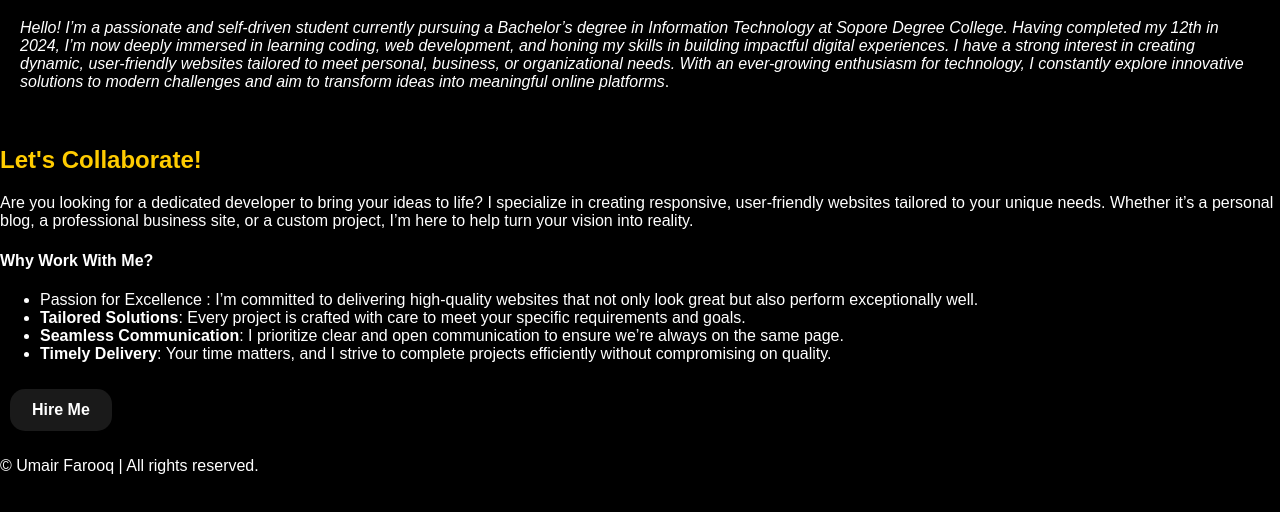
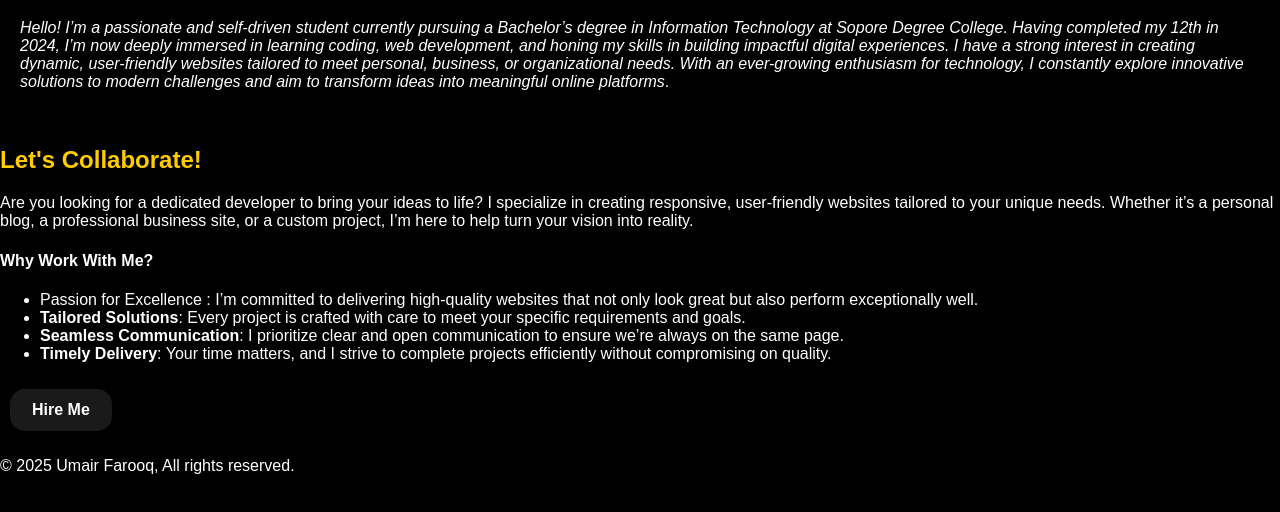
Before and after one commit to umairr6/umair-farooq, a plain HTML site: page index.html in a window 1280 px wide. Shown: the part 246-758 px from the top of the page. Drawn offline with Linux system fonts and the light colour scheme.

Commit message:
Update index.html

```diff
--- a/index.html
+++ b/index.html
@@ -57,7 +57,7 @@
         <a href="contact.html">Hire Me</a>
     </div>
 
-    <p>&copy; Umair Farooq | All rights reserved.</p>
+    <p>&copy; 2025 Umair Farooq, All rights reserved.</p>
 </body>
 
 </html>
```
